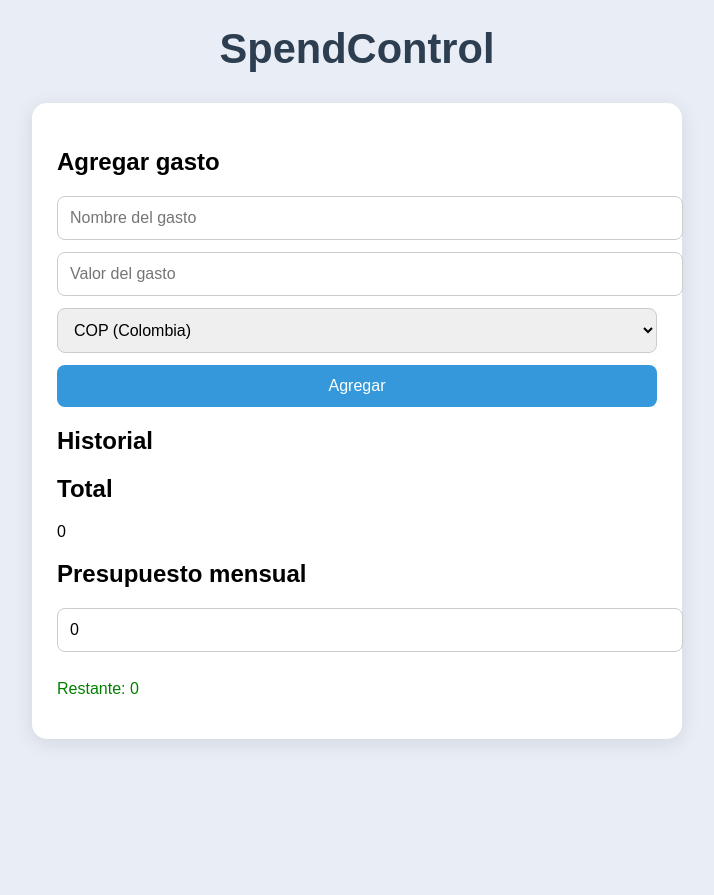
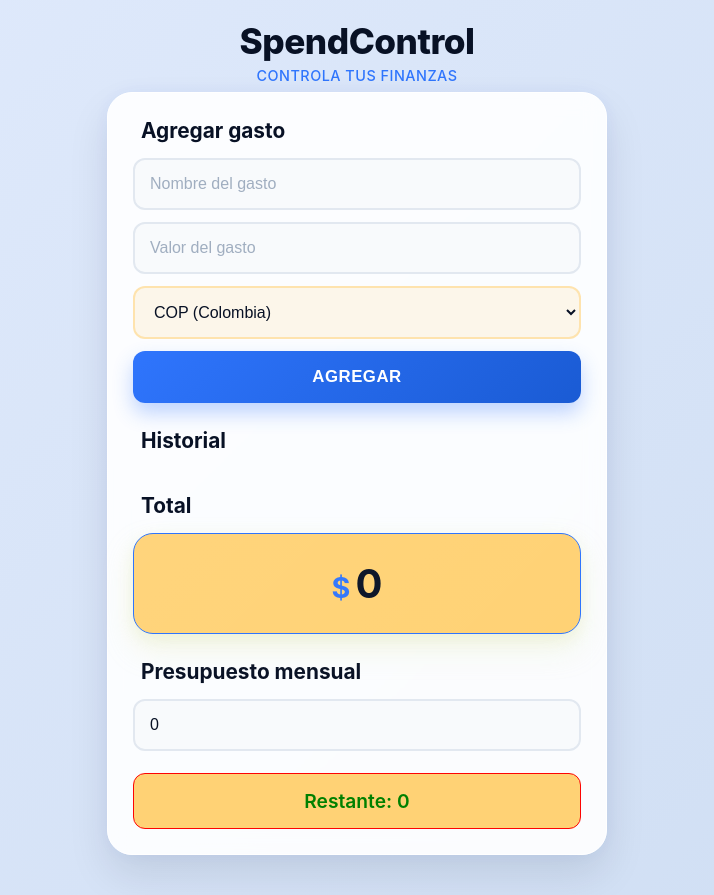
Before and after one commit to Jaime-Poveda2007/App-con-Capacitor-Vite, a website built with Vite: page index.html in a window 1280 px wide. Shown: the whole page, without its empty margins (283-997 px from the left). Before the commit the page ends 800 px from the top, so only its background shows below. Built offline with nearby package versions, Linux system fonts and the light colour scheme.

Commit message:
styles v1 y logos puestos

```diff
--- a/package.json
+++ b/package.json
@@ -9,6 +9,7 @@
     "preview": "vite preview"
   },
   "devDependencies": {
+    "@capacitor/assets": "^3.0.5",
     "@capacitor/cli": "^7.4.4",
     "vite": "^7.2.4"
   },
--- a/src/styles.css
+++ b/src/styles.css
@@ -1,79 +1,274 @@
-body {
+* {
   margin: 0;
   padding: 0;
-  background: #e9eef6;
-  font-family: 'Arial', sans-serif;
+  box-sizing: border-box;
+}
+
+body {
+  font-family: -apple-system, BlinkMacSystemFont, 'Segoe UI', Roboto, Oxygen, Ubuntu, Cantarell, sans-serif;
+  /* Fondo gris-azulado claro (No es blanco, es suave a la vista) */
+  background: linear-gradient(135deg, #e0eafc 0%, #cfdef3 100%);
+  min-height: 100vh;
+  padding: 20px;
+  padding-bottom: 40px;
+  color: #081125; /* Color base del texto ahora es el azul oscuro */
 }
 
 h1 {
   text-align: center;
-  margin-top: 25px;
-  color: #2c3e50;
-  font-size: 2.6rem;
+  color: #081125; /* Título oscuro para contraste */
+  font-size: 2.2rem;
+  font-weight: 800;
+  margin-bottom: 8px;
+  text-shadow: none;
+  letter-spacing: -0.5px;
+}
+
+/* Subtítulo descriptivo */
+h1::after {
+  content: "Controla tus finanzas";
+  display: block;
+  font-size: 0.9rem;
+  font-weight: 500;
+  color: #2F75FD; /* Azul eléctrico para el subtítulo */
+  margin-top: 5px;
+  letter-spacing: 0.5px;
+  text-transform: uppercase;
 }
 
 .container {
-  width: 90%;
-  max-width: 600px;
-  margin: 30px auto;
-  background: white;
+  width: 100%;
+  max-width: 500px;
+  margin: 0 auto;
+  /* Fondo casi blanco pero con un toque cálido */
+  background: rgba(255, 255, 255, 0.9);
+  backdrop-filter: blur(10px);
+  border: 1px solid rgba(255, 255, 255, 1);
+  border-radius: 25px;
   padding: 25px;
-  border-radius: 15px;
-  box-shadow: 0 4px 20px rgba(0,0,0,0.1);
+  /* Sombra suave y moderna */
+  box-shadow:
+    0 20px 40px rgba(8, 17, 37, 0.1),
+    0 0 20px rgba(47, 117, 253, 0.05);
+  animation: slideUp 0.5s ease-out;
 }
+
+@keyframes slideUp {
+  from { opacity: 0; transform: translateY(30px); }
+  to { opacity: 1; transform: translateY(0); }
+}
+
+h2 {
+  color: #081125;
+  font-size: 1.3rem;
+  margin-bottom: 15px;
+  margin-top: 25px;
+  display: flex;
+  align-items: center;
+  gap: 8px;
+  font-weight: 700;
+}
+
+h2:first-of-type { margin-top: 0; }
+
+h2::before { font-size: 1.4rem; }
+h2:nth-of-type(1)::before { content: ""; }
+h2:nth-of-type(2)::before { content: ""; }
+h2:nth-of-type(3)::before { content: ""; }
+h2:nth-of-type(4)::before { content: ""; }
 
 input, select {
   width: 100%;
-  padding: 12px;
+  padding: 15px;
   margin-bottom: 12px;
-  border: 1px solid #ccc;
-  border-radius: 8px;
+  border: 2px solid #e2e8f0; /* Borde gris suave */
+  border-radius: 12px;
   font-size: 1rem;
+  transition: all 0.3s ease;
+  background: #f8fafc; /* Fondo input muy claro */
+  color: #081125;
+  font-weight: 500;
+}
+
+input:focus, select:focus {
+  outline: none;
+  border-color: #2F75FD;
+  background: #ffffff;
+  transform: translateY(-2px);
+  box-shadow: 0 4px 15px rgba(47, 117, 253, 0.15);
+}
+
+/* Estilos especiales para el select de moneda */
+#moneda {
+  background-color: rgba(255, 210, 117, 0.15); /* Fondo amarillo muy sutil */
+  border-color: rgba(255, 210, 117, 0.5);
+  color: #081125;
+}
+
+#moneda:hover {
+  border-color: #FFD275;
 }
 
 button {
   width: 100%;
-  padding: 12px;
-  background: #3498db;
-  color: white;
+  padding: 16px;
+  /* Mantenemos el gradiente azul porque es identidad de marca */
+  background: linear-gradient(135deg, #2F75FD 0%, #1a5bd4 100%);
+  color: #ffffff; /* Texto blanco para contraste en botón azul */
   border: none;
-  border-radius: 8px;
+  border-radius: 12px;
   cursor: pointer;
-  font-size: 1rem;
-  transition: 0.2s;
+  font-size: 1.05rem;
+  font-weight: 600;
+  transition: all 0.3s ease;
+  box-shadow: 0 10px 20px rgba(47, 117, 253, 0.3);
+  text-transform: uppercase;
+  letter-spacing: 0.5px;
 }
 
 button:hover {
-  background: #2980b9;
+  transform: translateY(-2px);
+  box-shadow: 0 15px 25px rgba(47, 117, 253, 0.4);
+  background: linear-gradient(135deg, #3d82ff 0%, #2866e6 100%);
 }
+
+button:active { transform: translateY(0); }
 
 ul {
   list-style: none;
   padding: 0;
   margin: 0;
+  max-height: 400px;
+  overflow-y: auto;
 }
 
+/* Scrollbar más sutil */
+ul::-webkit-scrollbar { width: 6px; }
+ul::-webkit-scrollbar-track { background: #f1f1f1; border-radius: 10px; }
+ul::-webkit-scrollbar-thumb { background: #cbd5e0; border-radius: 10px; }
+
 ul li {
-  background: #f7f9fc;
-  padding: 12px;
+  background: #ffffff;
+  padding: 16px;
   margin-bottom: 10px;
-  border-left: 5px solid #3498db;
-  border-radius: 6px;
+  border-radius: 12px;
   font-size: 1rem;
   display: flex;
   justify-content: space-between;
   align-items: center;
+  transition: all 0.3s ease;
+  border-left: 4px solid #2F75FD;
+  /* Sombra suave para dar efecto de tarjeta */
+  box-shadow: 0 2px 8px rgba(0,0,0,0.04);
+  border: 1px solid #f1f5f9;
+  color: #4a5568;
 }
 
-button.edit {
-  background: #f1c40f;
-  margin-left: 10px;
+ul li:hover {
+  transform: translateX(5px);
+  box-shadow: 0 5px 15px rgba(47, 117, 253, 0.1);
+  border-color: #f1f5f9;
 }
 
-button.delete {
-  background: #e74c3c;
-  margin-left: 5px;
+ul li strong {
+  color: #081125; /* Monto en oscuro */
+  font-weight: 700;
 }
 
-button.edit:hover { background: #d4ac0d; }
-button.delete:hover { background: #c0392b; }
+.edit, .delete {
+  width: auto !important;
+  padding: 8px 12px !important;
+  font-size: 1.1rem;
+  border-radius: 8px;
+  margin-left: 8px;
+  box-shadow: none;
+}
+
+.edit {
+  background: #fffbf0; /* Amarillo muy pálido */
+  color: #d69e2e;
+  border: 1px solid #FFD275;
+}
+
+.delete {
+  background: #fff5f5; /* Rojo muy pálido */
+  color: #e53e3e;
+  border: 1px solid #fc8181;
+}
+
+.edit:hover { background: #FFD275; color: #081125; }
+.delete:hover { background: #ff4757; color: #ffffff; }
+
+/* EL TOTAL: Invertimos los colores del logo para que destaque */
+#total {
+  font-size: 2.5rem;
+  font-weight: 700;
+  color: #081125;
+  text-align: center;
+  padding: 25px;
+  background: #FFD275;
+  border-radius: 20px;
+  margin: 15px 0;
+  box-shadow:
+    0 15px 30px rgba(214, 225, 150, 0.25),
+    0 5px 15px rgba(214, 225, 150, 0.2);
+  position: relative;
+  overflow: hidden;
+  border: 1px solid #2F75FD ;
+}
+
+/* Brillo sutil sobre el bloque oscuro */
+#total::after {
+  content: '';
+  position: absolute;
+  top: 0; left: 0; right: 0; bottom: 0;
+  background: linear-gradient(135deg, rgba(255,255,255,0.05) 0%, transparent 100%);
+  pointer-events: none;
+}
+
+#total::before {
+  content: "$";
+  font-size: 1.8rem;
+  color: #2F75FD; /* Signo peso en azul eléctrico */
+  margin-right: 5px;
+  vertical-align: middle;
+}
+
+#restante {
+  font-size: 1.2rem;
+  font-weight: 600;
+  text-align: center;
+  padding: 15px;
+  background: #FFD275;
+  color: #2c7a7b;
+  border-radius: 12px;
+  margin-top: 10px;
+  border: 1px solid #fc0404;
+}
+
+/* Placeholder styling */
+input::placeholder, select::placeholder {
+  color: #a0aec0;
+}
+
+/* Animación inicial */
+@keyframes fadeInUp {
+  from { opacity: 0; transform: translateY(10px); }
+  to { opacity: 1; transform: translateY(0); }
+}
+
+.container > * {
+  animation: fadeInUp 0.4s ease-out backwards;
+}
+.container > *:nth-child(1) { animation-delay: 0.1s; }
+.container > *:nth-child(2) { animation-delay: 0.2s; }
+.container > *:nth-child(3) { animation-delay: 0.3s; }
+
+/* Responsive */
+@media (max-width: 600px) {
+  body { padding: 10px; }
+  h1 { font-size: 1.8rem; }
+  .container { padding: 20px; }
+  ul li { flex-direction: column; align-items: flex-start; gap: 10px; }
+  ul li div:last-child { width: 100%; display: flex; justify-content: flex-end; }
+}
```
Also changed, not shown: assets/icon-background.png (added), assets/icon-foreground.png (added), assets/icon-only.png (added), 3 other files.
